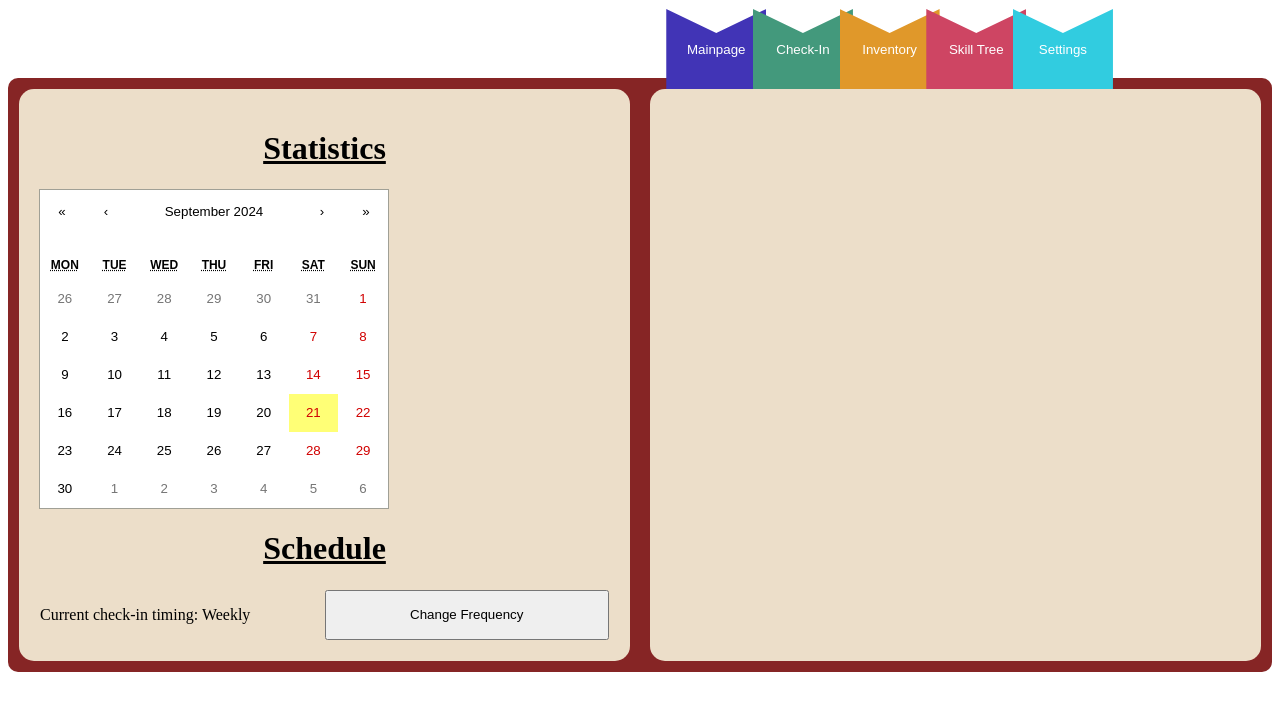
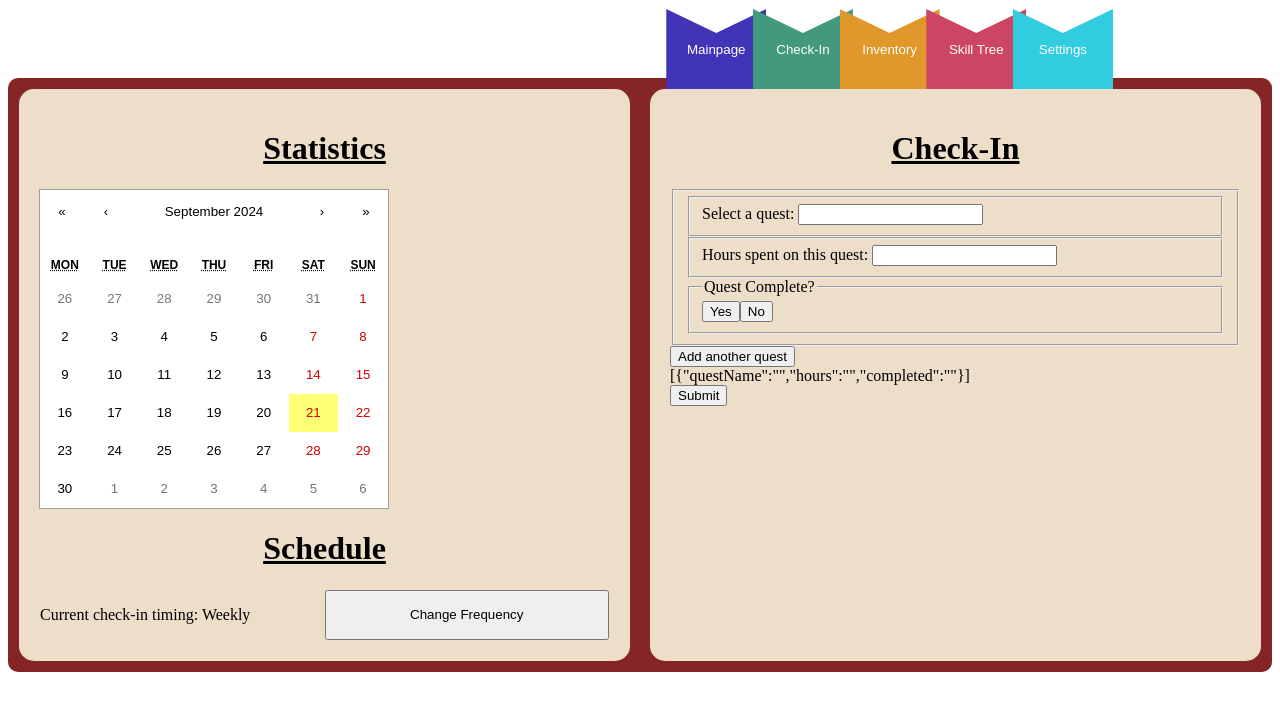
Before and after one commit to Edutale/Team-Plasma, a React (Vite) app in the folder edutale/: page /check-in in a window 1280 px wide. Shown: the top 710 px of the page. Built offline with nearby package versions, Linux system fonts and the light colour scheme.

Commit message:
Implemented somewhat working check in form

```diff
--- a/edutale/src/CheckIn/CheckIn.jsx
+++ b/edutale/src/CheckIn/CheckIn.jsx
@@ -4,6 +4,7 @@ import "./CheckIn.css"
 import CalendarHolder from "./CalendarHolder/CalendarHolder"
 import Schedule from "./Schedule/Schedule"
 import ChangeFreq from "./Schedule/ChangeFreq"
+import CheckInForm from "./CheckInForm/CheckInForm"
 
 export default function CheckIn() {
     return (
@@ -19,6 +20,8 @@ export default function CheckIn() {
         </div>
 
         <div className="pane-item">
+          <h1 className="header"> <u> Check-In </u> </h1>
+          <CheckInForm />
         </div>
       </div>
     )
--- /dev/null
+++ b/edutale/src/CheckIn/CheckInForm/CheckInForm.css
@@ -0,0 +1 @@
+/* This will be created some day */
--- /dev/null
+++ b/edutale/src/CheckIn/CheckInForm/CheckInForm.jsx
@@ -0,0 +1,70 @@
+// Creates a "form" that returns a list of JSON objects
+// for each quest progressed.
+
+import { useState } from "react"
+
+export default function CheckInForm() {
+  const [entries, setEntries] = useState([{questName: "", hours: "", completed: ""}])
+
+  // updates entries list to include a new object with empty data
+  const addEntry = () => {
+    setEntries([...entries, { questName: "", hours: "", completed: "" }])
+  };
+
+  // handles a change in the values within the form, updating the corresponding
+  // changed value
+  const handleChange = (event, ind) => {
+    let { name, value } = event.target
+    let onChangeValue = [...entries]
+    onChangeValue[ind][name] = value
+    setEntries(onChangeValue)
+  };
+
+  // updates entries list by deleting the selected entry by index
+  const deleteEntry = (ind) => {
+    const newArray = [...entries]
+    newArray.splice(ind, 1)
+    setEntries(newArray)
+  };
+
+  return (
+    <div className="check-in-form">
+      {entries.map((item, ind) => (
+        <div className="entry" key={ind}>
+
+          {/* questName will be a dropdown at some point */}
+          <fieldset>
+            <fieldset>
+              <label for="questName"> Select a quest: </label>
+              <input name="questName" type="text" value={item.questName} onChange={(event) => handleChange(event, ind)}/>
+            </fieldset>
+
+            <fieldset>
+              <label for="hours"> Hours spent on this quest: </label>
+              <input name="hours" type="number" min="1" step="1" value={item.hours} onChange={(event) => handleChange(event, ind)}/>
+            </fieldset>
+
+            <fieldset>
+              <legend> Quest Complete? </legend>
+              <button name="completed" value={"true"} onClick={(event) => handleChange(event, ind)}> Yes </button>
+              <button name="completed" value={"false"} onClick={(event) => handleChange(event, ind)}> No </button>
+            </fieldset>
+
+          {/* Shows the delete button if there is at least one entry */}
+          {entries.length > 1 && (
+            <button onClick={() => deleteEntry(ind)}>Delete</button>
+          )}
+          </fieldset>
+        </div>
+      ))}
+
+      <button onClick={() => addEntry()}>Add another quest</button>
+
+      {/* Here just to show how the JS works */}
+      <div> {JSON.stringify(entries)} </div>
+
+      {/* Add submit functionality in the future */}
+      <button> Submit </button>
+    </div>
+  )
+}
```
